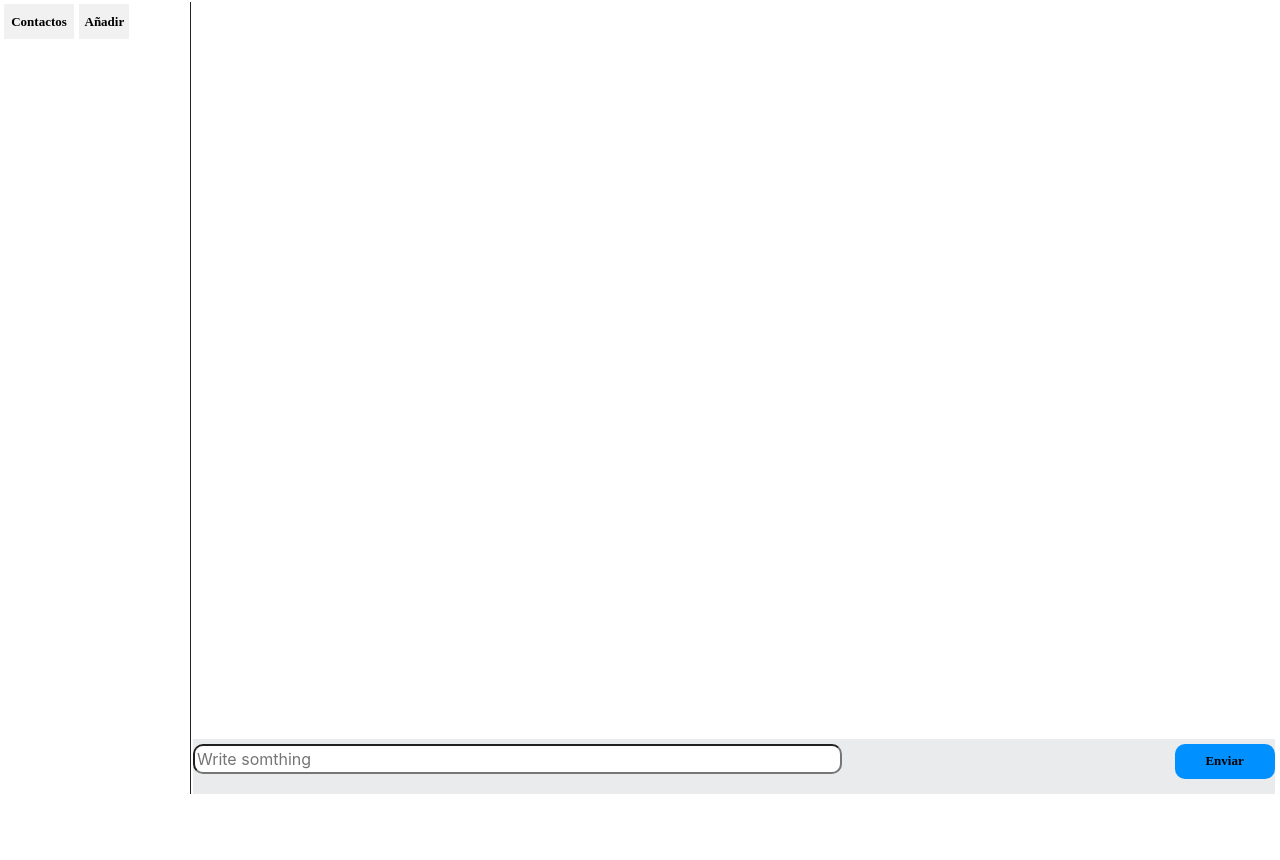
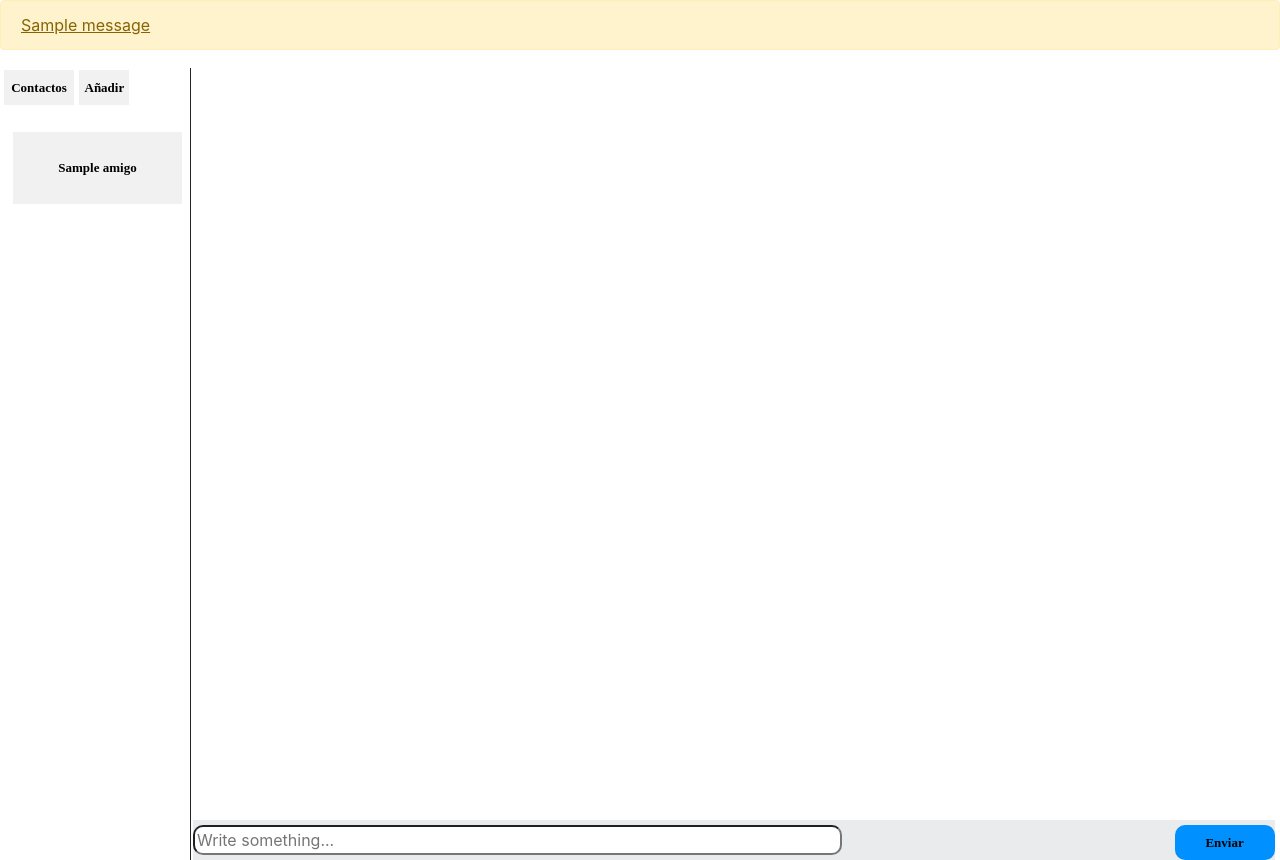
Before and after one commit to juanfe428/ProyectIM, a Flask app: template templates/home.html in a window 1280 px wide. Before the commit the page ends 794 px from the top, so only its background shows below. Run offline with Flask 2, Linux system fonts and the light colour scheme; the template is opened without the code that fills it: values that come from a table or form of the project are taken from there, most other values are stand-ins (such as "Sample title", 1, 10 or a date in 2020); one stand-in notice (Sample message) is shown; some libraries are stand-ins or nearby versions.

Commit message:
se arreglo el inicio de sesion y se pueden añadir amigos

```diff
--- a/main.py
+++ b/main.py
@@ -8,12 +8,18 @@ import forms
 import json
 
 app = Flask(__name__)
-app.secret_key = 'A0Zr98j/3yX R~XHH!jmN]LWX/,?RT'
-amigos=[]
-
+app.config.from_envvar('FLASKR_SETTINGS', silent=True)
+app.config.update(
+    DEBUG=True,
+    SECRET_KEY='A0Zr98j/3yX R~XHH!jmN]LWX/,?RT',
+    USERNAME="JUAN",
+    PASSWORD="ADMIN"
+)
 usuarios=[]
 passwords=[]
-usuariosconectados=[]
+amigos=[[],[],[],[],[]]
+Mensajes=[[],[],[],[],[],[],[]  ]
+
 
 #Carga los usaurios ya registrados de un archivo texto
 f=open("usuarios.txt","r")
@@ -58,7 +64,7 @@ def index():
             f=open("passwords.txt","a")
             f.write(str(password)+"-")
             f.close()
-
+            i=0
 
 
     return render_template('index.html', title=title, form=formulario)
@@ -66,16 +72,36 @@ def index():
 
 @app.route('/login',methods=['GET','POST'])
 def login_page():
+
     global usuarios,passwords
+    print(usuarios)
     title = 'Tellme!'
     formulario = forms.LoginForm(request.form)
     usuario=formulario.username.data
     password=formulario.password.data
     if request.method== 'POST' and formulario.validate():
+
         if usuario in usuarios and password in passwords:
 
-            if usuarios.index(usuario)==passwords.index(password):
-                bandera=True
+            indice=usuarios.index(usuario)
+            print(indice)
+
+            print(passwords[indice])
+
+            if passwords[indice]==password:
+            #if usuarios.index(usuario)==passwords.index(password)  :
+                i=0
+                for user in usuarios:
+
+
+                    if user==usuario:
+                        print(i)
+                        session["Logged"]=True
+                        session["username_id"]=i
+                    i+=1
+                    print(session)
+
+
                 return redirect(url_for('home'))
             else:
                 flash("usuario o contrasena incorrecta")
@@ -83,19 +109,77 @@ def login_page():
 
             flash('Contrasena o usario incorrecto')
 
+
+
     return render_template("login.html",form=formulario,title=title)
 @app.route('/home',methods=['GET','POST'])
 
 
 def home():
     pass
-    global usuarios
-    formulario = forms.LoginForm(request.form)
+    global usuarios, amigos
+    chatsactivos=[]
+    i=0
+
+
+    entries = {'datos1': usuarios[session["username_id"]], 'datos2': session["username_id"], 'datos3': Mensajes[session["username_id"]]}
+    formulario = forms.Add(request.form)
     buscarusuario=formulario.username.data
+    contador=session["username_id"]
+    print()
+
+    if request.method=='POST':
 
 
 
-    return render_template("home.html", form=formulario)
+        if request.form["uno"]=="Añadir":
+            pass
+            if buscarusuario in usuarios and buscarusuario!=usuarios[session["username_id"]]:
+                pass
+
+                if buscarusuario in amigos[session["username_id"]]:
+                    pass
+
+
+                else:
+                    for datos in usuarios:
+                        if datos==buscarusuario:
+                            break
+                        i+=1
+                    print(i)
+                    session["chatactivo"]=buscarusuario
+                    print(amigos)
+                    amigos[i].append("hola")
+
+                    amigos[session["username_id"]].append(buscarusuario)
+                    pass
+            else:
+                pass
+                flash("El usuario ingresado es incorrecto")
+        print(session["chatactivo"])
+
+        if request.form["uno"]=="Enviar" :
+            print("hola")
+
+        else:
+            if request.form["uno"]!="Añadir":
+                 print("usarioooo")
+                 if request.form["uno"]!="Enviar":
+                     session["chatactivo"]==request.form["uno"]
+                     print(request.form["uno"])
+                     print(session["chatactivo"])
+            else:
+                pass
+
+
+
+
+    return render_template("home.html", form=formulario,amigos=amigos,contador=contador,chatsactivos=chatsactivos)
+@app.route('/home2',methods=['GET','POST'])
+
+
+def home2():
+    return("hola")
 
 if __name__ == '__main__':
     app.run(debug=True,port=8000)
--- a/passwords.txt
+++ b/passwords.txt
@@ -1 +1 @@
-juanfesa123-
+juanfesa123-1234-1234-laputa-123456-123-juanfelipe-123-1234-
--- a/static/css/home.css
+++ b/static/css/home.css
@@ -81,13 +81,12 @@ margin:2px; padding:2px;
 }
 .list{
     height: 72px;
-    width:100%;
-    background-color:#E8E5E5;
+    width:90%;
+    background-color:white;
     position: relative;
-    margin-top:3px;
+    margin:3px;
     padding: 0;
     border: 1px;
-    display: none;
 
 }
 
@@ -102,6 +101,7 @@ margin:2px; padding:2px;
   border-right: 0;
   border-bottom: 0;
   position: relative;
+  margin: 2px
 
 }
 
@@ -165,7 +165,7 @@ margin:2px; padding:2px;
 .cajatexto{
     bottom: 0;
     width: 99.5%;
-    height: 7%;
+    height:40px;
     background-color: #eaebed;
     position: absolute;
     padding: 5px;
@@ -187,3 +187,15 @@ margin:2px; padding:2px;
         position: absolute;
         right: 0;
        }
+.contacto{
+    font-size:13px;
+    font-family:Segoe ,UI;
+    font-weight:bold;
+    color:black;
+    background:#F1F1F1;
+    border:0px;
+    width:100%;
+    height:100%;
+    position: relative;
+
+}
--- a/templates/base/base2.html
+++ b/templates/base/base2.html
@@ -13,8 +13,17 @@
 	<title> {% block title %} {% endblock %} </title>
 </head>
 <body>
-	{% block body %}
-	{% endblock %}
+	{% with messages = get_flashed_messages() %}
+	  {% if messages %}
+	    <ul class="alert alert-warning">
+	    {% for message in messages %}
+	      <u>{{ message }}</u>
+
+	    {% endfor %}
+	    </ul>
+	  {% endif %}
+	{% endwith %}
+	{% block body %}{% endblock %}
 
 </body>
 </html>
--- a/templates/home.html
+++ b/templates/home.html
@@ -32,13 +32,13 @@
 					<br>
 					<center>
 						<h6>Ingresa nombre de usuario</h6>
+						<br>
+						{{ render_field(form.username, class="form-control", placeholder="Username") }}
 					</center>
 						<br>
-						{{ render_field(form.username, class="form-control", placeholder="Username") }}
-						<br>
 					<center>
+						<input type="submit" class="boton4"  name="uno" value="Añadir">
 
-						<input class="boton4" type="submit", value="Confirmar">
 					</center>
 
 					</div>
@@ -49,11 +49,24 @@
 		</div>
 		<div class="ventana2">
 			<div class="form">
+
 				<div class="prueba">
 					<a href="javascript:close();" type="btn" aria-label="Close" class="close">&times;</a>
 					<p align="left">Contactos</p>
 
 				</div>
+				<center>
+
+
+					{% for datos in amigos[contador]%}
+						<form method="post">
+			               	<div class="list">
+								<input type="submit"  name="chat" class="contacto" value={{datos}}>
+			                </div>
+
+						</form>
+		            {% endfor %}
+				</center>
 			</div>
 		</div>
 
@@ -70,19 +83,45 @@
 				<input type="submit" class="boton" onclick="location.href='javascript:openVentana();';" value="Añadir" />
 
 			</header>
+			<br>
+			<center>
+
+				<form method="post">
+
+					{% for datos in amigos[contador]%}
+						<div class="list">
+							<button type="submit"  name="uno" class="contacto" value="{{datos}}">{{datos}}</button>
+				        </div>
+			    	{% endfor %}
+
+
+				</form>
+			</center>
+
+
+
+
+
+
+
 		</div>
 
 
 		<div class="caja1">
 			<div class="cajatexto">
-				<center>
+				<form method="post">
 
-					<input type="text" class="entrada" placeholder="Write somthing">
-				</center>
-				<input type="submit" class="boton5" value="Enviar" />
+					<center>
+
+						<input type="text" class="entrada" placeholder="Write something...">
+					</center>
+					<input type="submit" class="boton5" name="uno" value="Enviar" />
+
+				</form>
 
 			</div>
 		</div>
 
 
+
 {% endblock %}
--- a/usuarios.txt
+++ b/usuarios.txt
@@ -1 +1 @@
-juanfe428-
+juanfe428-manuela-manuela2-admin-matematicas-test1-test2-test3-admin2-
```
